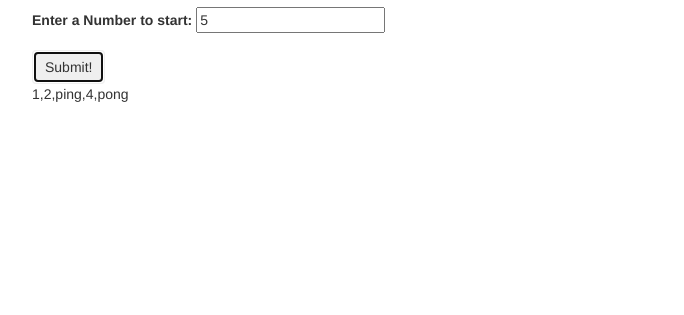
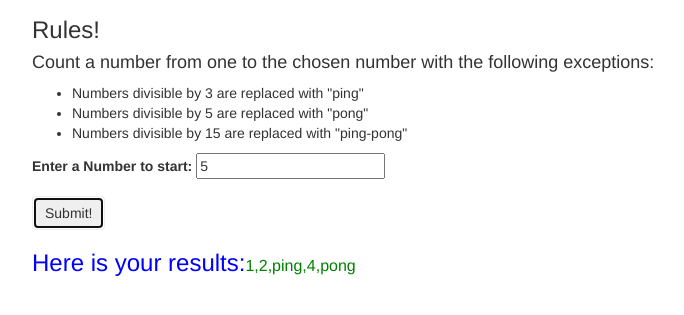
Before and after one commit to Sherly789/Ping-Pong, a plain HTML site: page index.html in a window 1280 px wide. Both pictures are taken after typing "5" into the empty fields and a click on the button "Submit!". Shown: the part 63-378 px from the top of the page, without its empty margins (38-722 px from the left). Drawn offline with nearby package versions, Linux system fonts and the light colour scheme.

Commit message:
style css file

```diff
--- a/css/styles.css
+++ b/css/styles.css
@@ -0,0 +1,13 @@
+h1 {
+  border: 50px;
+}
+#result{
+  display: none;
+  font-size: 12pt;
+  color: blue;
+  font-weight: bold;
+}
+#output {
+  color: green;
+  font-size: 12pt;
+}
--- a/index.html
+++ b/index.html
@@ -11,6 +11,13 @@
   <body>
     <div class="container">
       <h1>Ping-Pong Game!</h1>
+      <h3>Rules!</h3>
+      <h4>Count a number from one to the chosen number with the following exceptions:</h4>
+      <ul>
+        <li>Numbers divisible by 3 are replaced with "ping"</li>
+        <li>Numbers divisible by 5 are replaced with "pong"</li>
+        <li>Numbers divisible by 15 are replaced with "ping-pong"</li></ul>
+
 
       <form id="ping-pong">
         <div class="form-group">
@@ -22,7 +29,7 @@
       </form>
 
       <div id="result">
-        <p>Here is your results:</p>
+        <h3>Here is your results:<span id="output"></span></h3>
       </div>
     </div>
   </body>
--- a/js/scripts.js
+++ b/js/scripts.js
@@ -16,21 +16,16 @@ function countNumber(number) {
 };
 
 
-
-
-
-
-
-
-
 // user interface
   $(document).ready(function() {
     $("form#ping-pong").submit(function(event) {
       event.preventDefault();
 
       var number = parseInt($("input#input").val());
-      var Output = countNumber(number)
+      var output = countNumber(number)
 
-      $("#result").text(Output);
+      $("#result").show();
+      $("#output").text(output)
+
     });
   });
```
